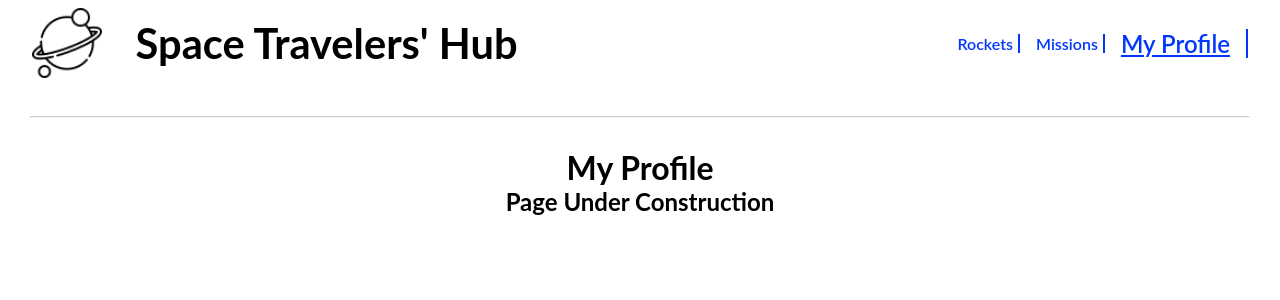
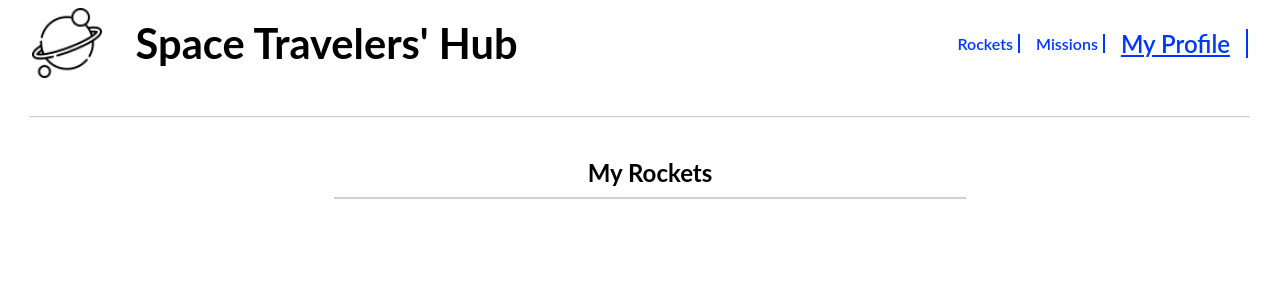
Before and after one commit to Atifzada/Space_Travelers_Hub, a React (Create React App) app: page /profile in a window 1280 px wide. Shown: the top 300 px of the page. Built offline with nearby package versions, Linux system fonts and the light colour scheme.

Commit message:
Display reservec rockets in My Profile

```diff
--- a/src/components/MyProfile.jsx
+++ b/src/components/MyProfile.jsx
@@ -1,11 +1,24 @@
 import React from 'react';
 import '../styles/Profile.css';
+import { useSelector } from 'react-redux';
+import '../styles/MyProfile.css';
 
-const MyProfile = () => (
-  <>
-    <h1>My Profile</h1>
-    <h2>Page Under Construction</h2>
-  </>
-);
+const MyProfile = () => {
+  const { rockets } = useSelector((state) => state.rockets);
+  return (
+    <>
+      <section className="reservedRockets">
+        <div className="display">
+          <h2>My Rockets</h2>
+          <ul className="rocketsList">
+            {rockets.filter((rocket) => rocket.booked).map((rocket) => (
+              <li key={rocket.id}>{rocket.rocket_name}</li>
+            ))}
+          </ul>
+        </div>
+      </section>
+    </>
+  );
+};
 
 export default MyProfile;
--- a/src/components/RocketsList.jsx
+++ b/src/components/RocketsList.jsx
@@ -9,7 +9,7 @@ const RocketsList = () => {
   const { rockets, status, error } = useSelector((state) => state.rockets);
   const Dispatch = useDispatch();
   useEffect(() => {
-    Dispatch(RocketsData());
+    if (!rockets.length) Dispatch(RocketsData());
   }, [Dispatch]);
   if (status) {
     return 'Please wait while data is loading ';
--- /dev/null
+++ b/src/styles/MyProfile.css
@@ -0,0 +1,29 @@
+.reservedRockets {
+    width: 100%;
+    padding: 0 10px;
+  }
+
+  .rocketsList {
+    display: flex;
+    flex-direction: column;
+    border: 0.2px solid rgb(218, 205, 205);
+    gap: 5px;
+    width: 50%;
+    margin-top: 10px;
+  }
+
+  .rocketsList li {
+    border-bottom: 1px solid rgb(214, 205, 205);
+    padding: 20px 15px;
+    display: flex;
+    align-items: center;
+    height: 100%;
+  }
+
+  .display {
+    padding: 10px;
+    display: flex;
+    flex-direction: column;
+    align-items: center;
+    justify-content: center;
+  }
```
